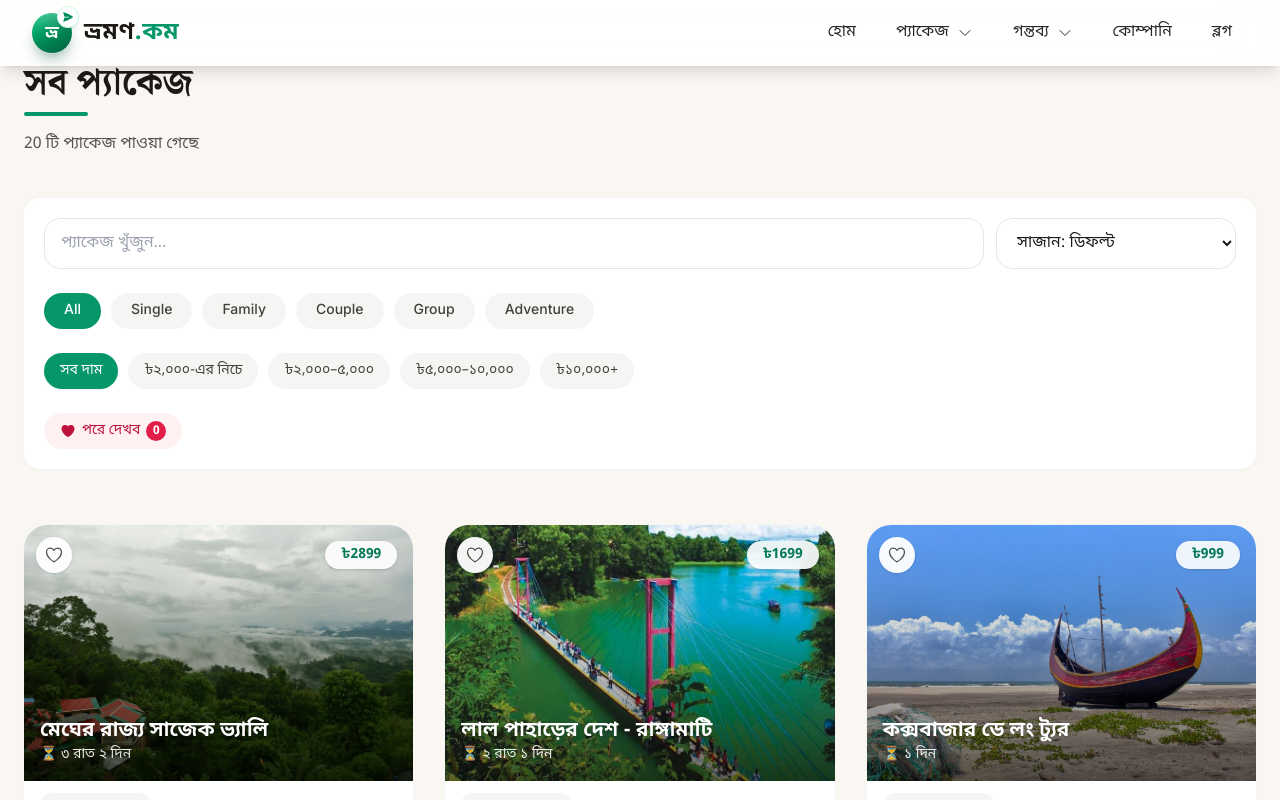
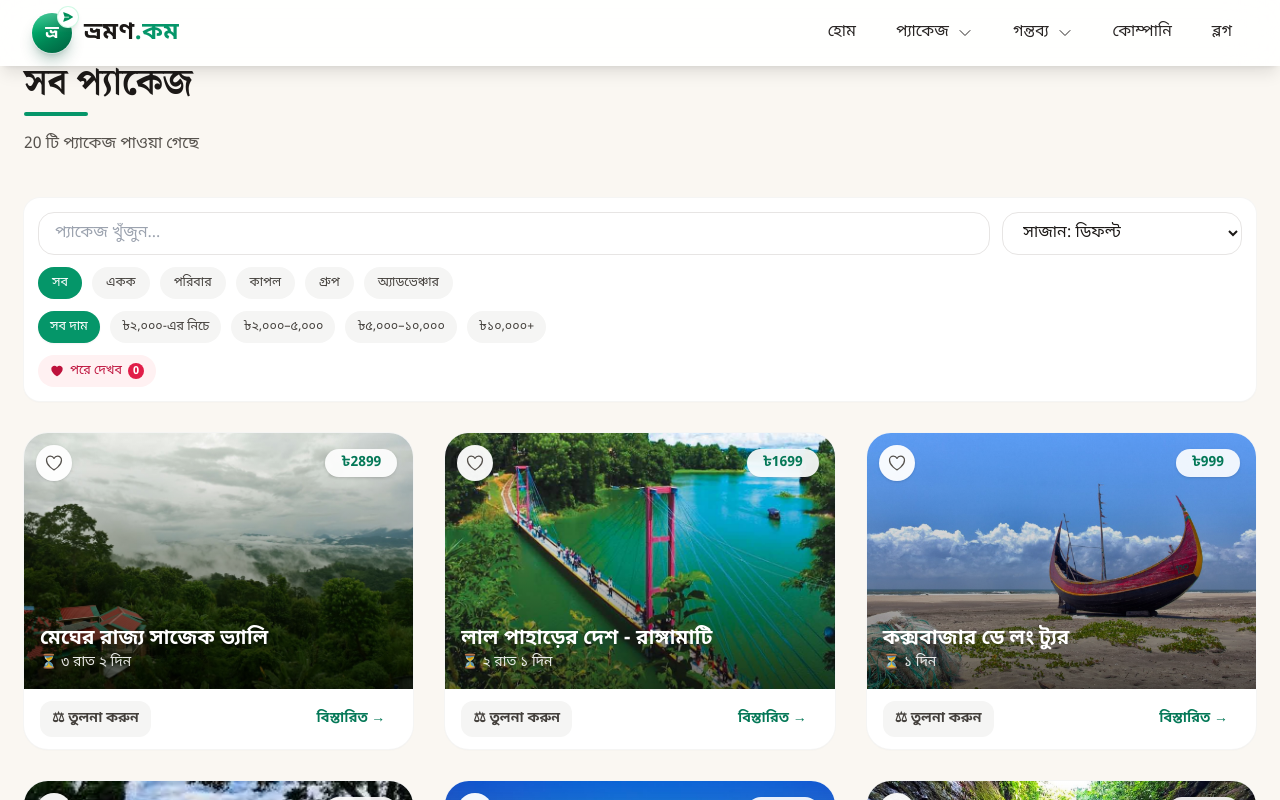
Before and after one commit to diu-shpranto/bhromondotcom, a React (Create React App) app: page /packages in a window 1280 px wide. Shown: the top 800 px of the page. Built offline with nearby package versions, Linux system fonts and the light colour scheme.

Commit message:
Compact packages filter panel + Bangla category chips

```diff
--- a/src/pages/PackagesPage.jsx
+++ b/src/pages/PackagesPage.jsx
@@ -1,5 +1,5 @@
 import { useSearchParams, Link } from "react-router-dom";
-import { useState, useEffect } from "react";
+import { useState, useEffect, useRef } from "react";
 import { motion } from "framer-motion";
 import { HeartIcon } from "@heroicons/react/24/solid";
 import packagesData from "../data/packagesData";
@@ -10,13 +10,14 @@ import SavedHeart from "../components/packages/SavedHeart";
 import CompareTray from "../components/packages/CompareTray";
 import CompareDialog from "../components/packages/CompareDialog";
 
+// Display labels are Bangla; values stay English (filter logic + ?category= deep links use them)
 const categoriesList = [
-  "All",
-  "Single",
-  "Family",
-  "Couple",
-  "Group",
-  "Adventure"
+  { value: "All", label: "সব" },
+  { value: "Single", label: "একক" },
+  { value: "Family", label: "পরিবার" },
+  { value: "Couple", label: "কাপল" },
+  { value: "Group", label: "গ্রুপ" },
+  { value: "Adventure", label: "অ্যাডভেঞ্চার" },
 ];
 
 // Price bands in BDT — counts from the 20 live packages:
@@ -105,6 +106,19 @@ const PackagesPage = () => {
     window.addEventListener("scroll", handleScroll);
     return () => window.removeEventListener("scroll", handleScroll);
   }, []);
+
+  // On mobile the chip rows scroll horizontally — keep the active chip in view
+  const categoryRowRef = useRef(null);
+  const priceRowRef = useRef(null);
+  const centerActiveChip = (row) => {
+    if (!row) return;
+    const active = row.querySelector('[data-active="true"]');
+    if (active) {
+      row.scrollTo({ left: active.offsetLeft - (row.clientWidth - active.clientWidth) / 2, behavior: "smooth" });
+    }
+  };
+  useEffect(() => { centerActiveChip(categoryRowRef.current); }, [category]);
+  useEffect(() => { centerActiveChip(priceRowRef.current); }, [priceRange]);
 
   let filteredPackages = packagesData.filter((pkg) => {
     const matchCategory =
@@ -202,14 +216,14 @@ const PackagesPage = () => {
 
       {/* PREMIUM STICKY FILTER */}
      <div
-  className={`sticky top-20 z-40 rounded-2xl p-5 mb-14 transition-all duration-500
+  className={`sticky top-20 z-40 rounded-2xl p-3.5 mb-8 transition-all duration-500
   ${
     scrolled
       ? "bg-white/95 backdrop-blur-xl shadow-xl ring-1 ring-stone-100"
       : "bg-white ring-1 ring-stone-100 shadow-sm"
   }`}
 >
-  <div className="flex flex-col gap-6">
+  <div className="flex flex-col gap-3">
 
     {/* Search + Sort — side by side on desktop, stacked on mobile */}
     <div className="flex flex-col md:flex-row gap-3">
@@ -218,13 +232,13 @@ const PackagesPage = () => {
         placeholder="প্যাকেজ খুঁজুন..."
         value={search}
         onChange={(e) => setSearch(e.target.value)}
-        className="flex-1 rounded-2xl border border-stone-200 bg-white px-4 py-3 focus:outline-none focus:ring-2 focus:ring-emerald-500 focus:border-emerald-500"
+        className="flex-1 rounded-2xl border border-stone-200 bg-white px-4 py-2 focus:outline-none focus:ring-2 focus:ring-emerald-500 focus:border-emerald-500"
       />
       <select
         value={sort}
         onChange={(e) => setSort(e.target.value)}
         aria-label="দাম অনুযায়ী সাজান"
-        className="md:w-60 shrink-0 rounded-2xl border border-stone-200 bg-white px-4 py-3 focus:outline-none focus:ring-2 focus:ring-emerald-500 focus:border-emerald-500"
+        className="md:w-60 shrink-0 rounded-2xl border border-stone-200 bg-white px-4 py-2 focus:outline-none focus:ring-2 focus:ring-emerald-500 focus:border-emerald-500"
       >
         <option value="default">সাজান: ডিফল্ট</option>
         <option value="low">দাম: কম থেকে বেশি</option>
@@ -233,17 +247,18 @@ const PackagesPage = () => {
     </div>
 
     {/* Category Pills */}
-    <div className="flex flex-wrap gap-2.5">
+    <div ref={categoryRowRef} className="flex flex-nowrap gap-2.5 overflow-x-auto scrollbar-hide pb-0.5 md:flex-wrap md:overflow-visible md:pb-0">
 
       {categoriesList.map((cat) => {
-        const isActive = category === cat;
+        const isActive = category === cat.value;
 
         return (
           <motion.button
-            key={cat}
-            onClick={() => setCategory(cat)}
+            key={cat.value}
+            data-active={isActive || undefined}
+            onClick={() => setCategory(cat.value)}
             whileTap={{ scale: 0.95 }}
-            className="relative px-5 py-2 rounded-full text-sm font-medium whitespace-nowrap flex-shrink-0 bg-stone-100"
+            className="relative px-3.5 py-1.5 rounded-full text-[12.5px] leading-5 font-medium whitespace-nowrap flex-shrink-0 bg-stone-100"
           >
             {isActive && (
               <motion.div
@@ -262,7 +277,7 @@ const PackagesPage = () => {
                 isActive ? "text-white" : "text-stone-700"
               }`}
             >
-              {cat}
+              {cat.label}
             </span>
           </motion.button>
         );
@@ -270,14 +285,15 @@ const PackagesPage = () => {
     </div>
 
     {/* Price Range Chips */}
-    <div className="flex flex-wrap gap-2.5">
+    <div ref={priceRowRef} className="flex flex-nowrap gap-2.5 overflow-x-auto scrollbar-hide pb-0.5 md:flex-wrap md:overflow-visible md:pb-0">
       {priceRanges.map((range) => {
         const isActive = priceRange === range.id;
         return (
           <button
             key={range.id}
+            data-active={isActive || undefined}
             onClick={() => setPriceRange(range.id)}
-            className={`px-4 py-2 rounded-full text-sm font-medium whitespace-nowrap transition-colors duration-200 ${
+            className={`px-3 py-1.5 rounded-full text-[12.5px] leading-5 font-medium whitespace-nowrap flex-shrink-0 transition-colors duration-200 ${
               isActive
                 ? "bg-emerald-600 text-white shadow-sm"
                 : "bg-stone-100 text-stone-700 hover:bg-emerald-50 hover:text-emerald-700"
@@ -294,16 +310,16 @@ const PackagesPage = () => {
       <button
         onClick={() => setSavedOnly(!savedOnly)}
         aria-pressed={savedOnly}
-        className={`inline-flex items-center gap-1.5 px-4 py-2 rounded-full text-sm font-medium whitespace-nowrap transition-colors duration-200 ${
+        className={`inline-flex items-center gap-1.5 px-3 py-1.5 rounded-full text-[12.5px] leading-5 font-medium whitespace-nowrap transition-colors duration-200 ${
           savedOnly
             ? "bg-rose-600 text-white shadow-sm"
             : "bg-rose-50 text-rose-700 hover:bg-rose-100"
         }`}
       >
-        <HeartIcon className="w-4 h-4" />
+        <HeartIcon className="w-3.5 h-3.5" />
         পরে দেখব
         <span
-          className={`min-w-5 h-5 px-1 flex items-center justify-center rounded-full text-xs font-bold ${
+          className={`min-w-4 h-4 px-1 flex items-center justify-center rounded-full text-[11px] font-bold ${
             savedOnly ? "bg-white text-rose-600" : "bg-rose-600 text-white"
           }`}
         >
--- a/src/styles/global.css
+++ b/src/styles/global.css
@@ -91,6 +91,15 @@
 ::-webkit-scrollbar-thumb:hover {
   background: var(--primary-dark);
 }
+
+/* Hide scrollbars on horizontal chip rows (mobile filter panel) */
+.scrollbar-hide {
+  -ms-overflow-style: none;
+  scrollbar-width: none;
+}
+.scrollbar-hide::-webkit-scrollbar {
+  display: none;
+}
 body {
   padding-left: 1rem;
   padding-right: 1rem;
```
